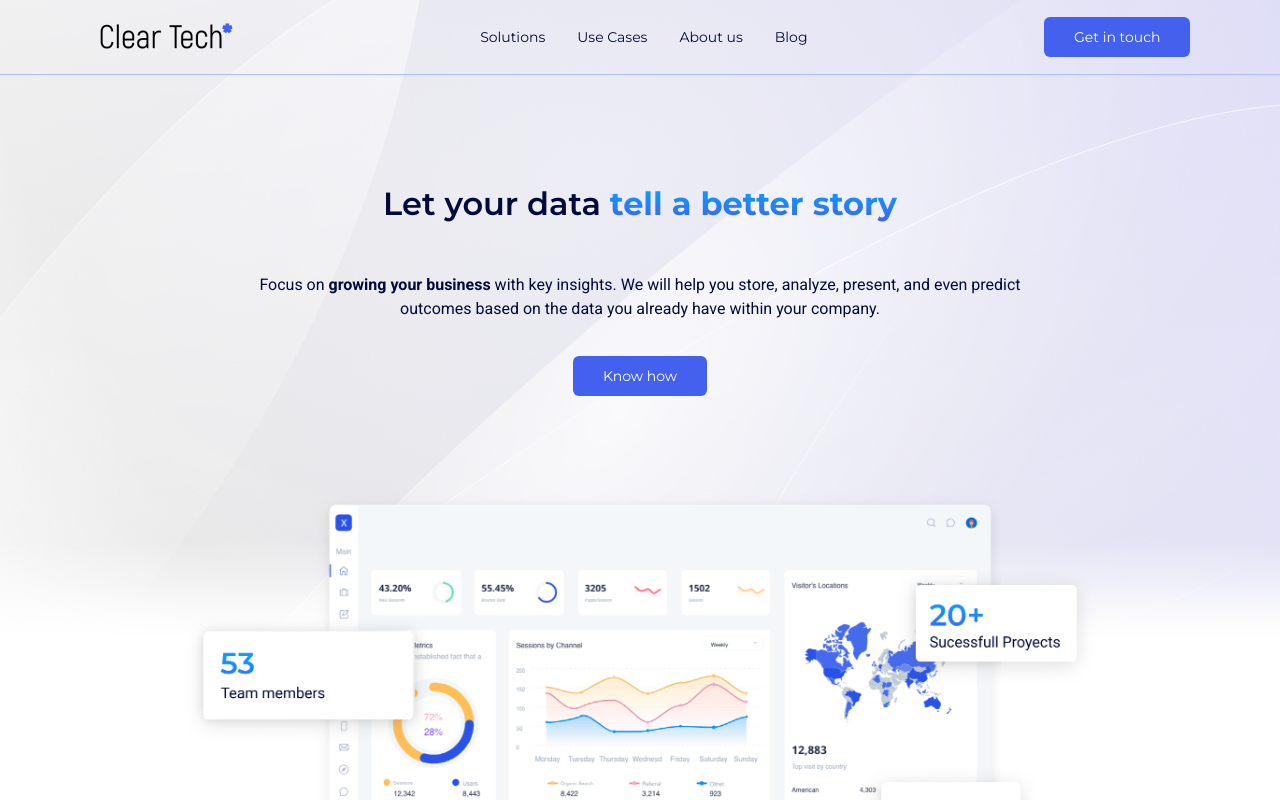
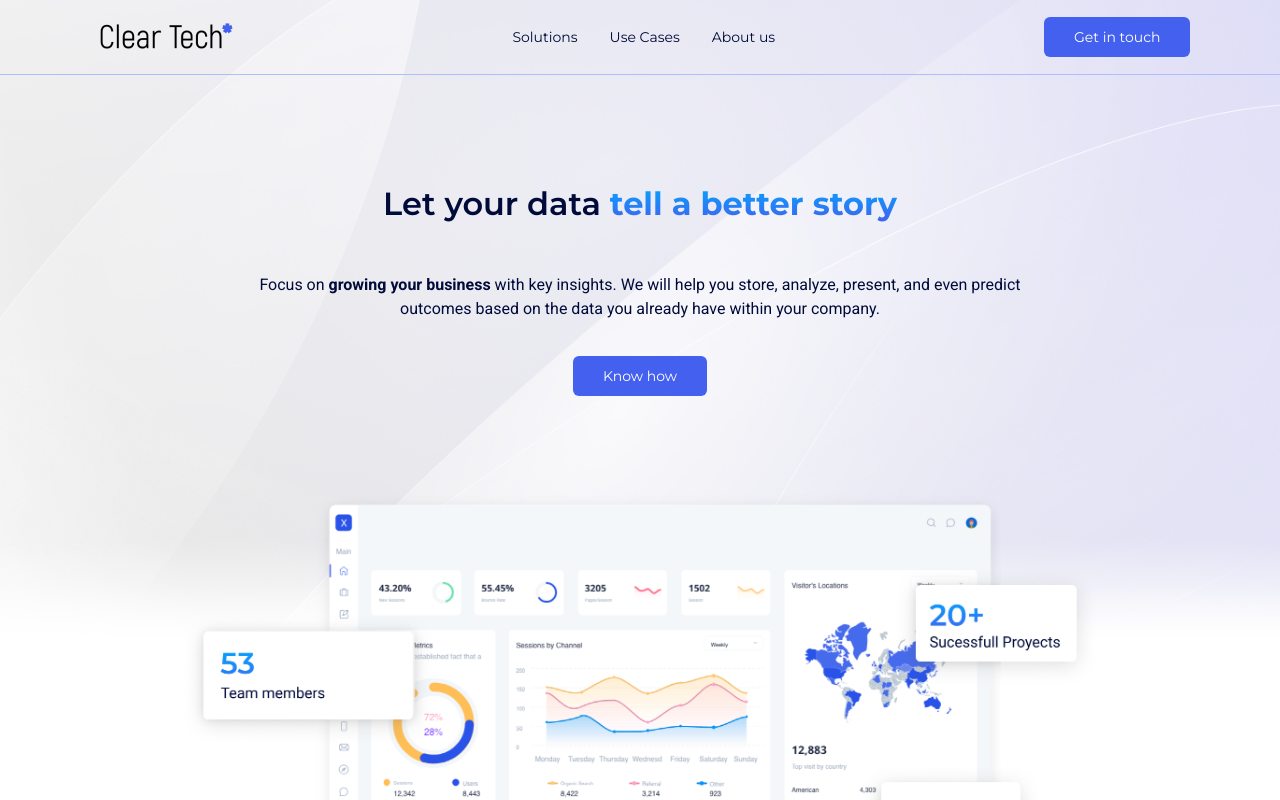
Before and after one commit to Eliman-C5/cleartechsite, a Next.js app: page / in a window 1280 px wide. Shown: the top 800 px of the page. Built offline with nearby package versions, Linux system fonts and the light colour scheme.

Commit message:
Ocultando blog

```diff
--- a/components/Navbar.jsx
+++ b/components/Navbar.jsx
@@ -21,11 +21,11 @@ const links = [
     title: 'About us',
     src: '/AboutUs',
   },
-  {
-    id: 4,
-    title: 'Blog',
-    src: 'https://clear-tech.com/blog/',
-  },
+  // {
+  //   id: 4,
+  //   title: 'Blog',
+  //   src: 'https://clear-tech.com/blog/',
+  // },
 ];
 
 const casesMenu = [
```
